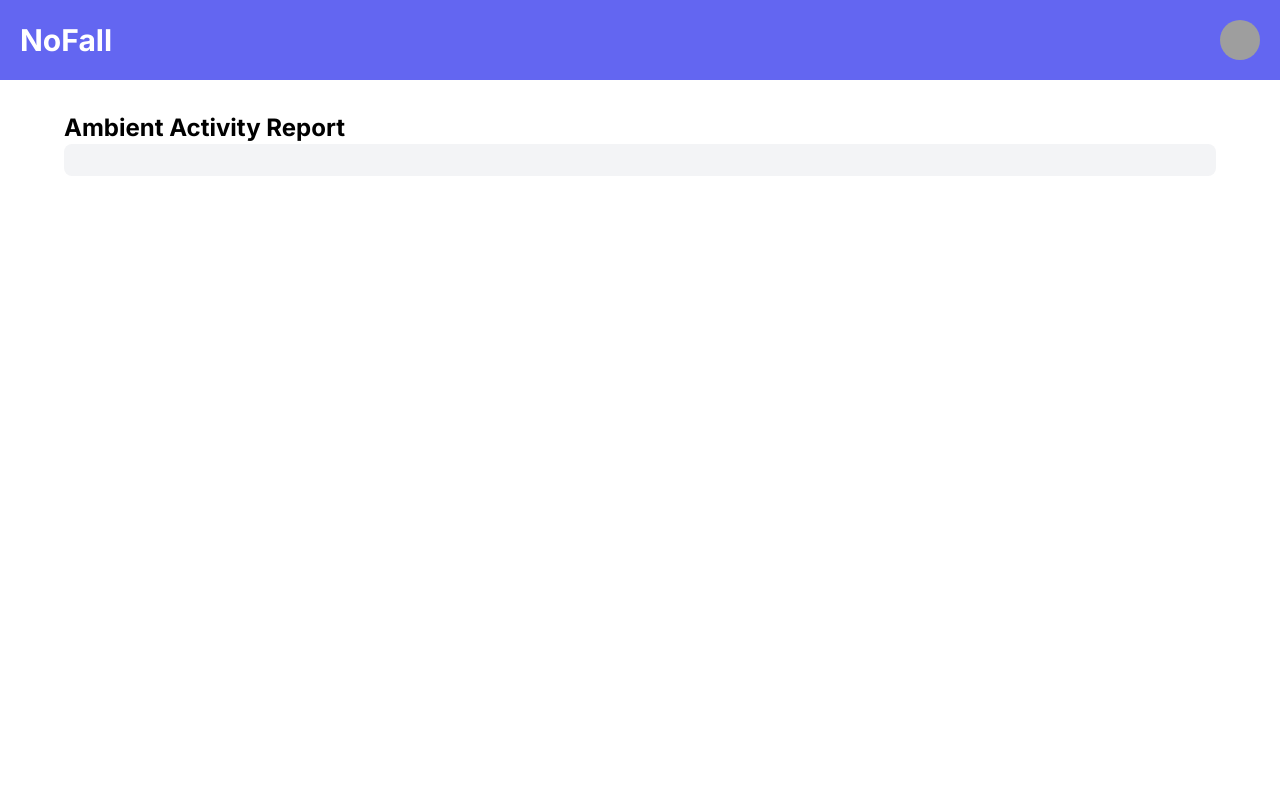
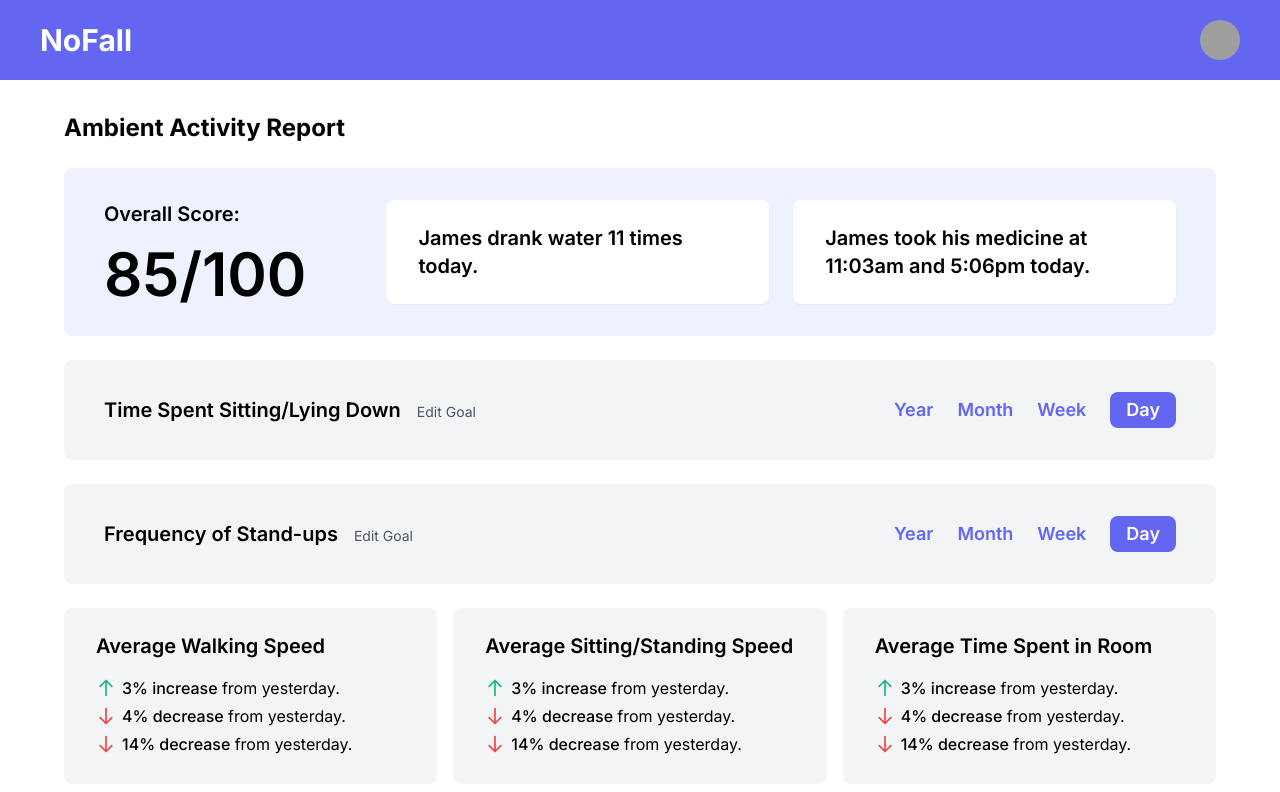
Before and after one commit to juliacamacho/nofall, a React (Create React App) app: page / in a window 1280 px wide. Shown: the top 792 px of the page. Built offline with nearby package versions, Linux system fonts and the light colour scheme; grey boxes are pictures that could not be loaded.

Commit message:
add ambient activity section of dashboard

```diff
--- /dev/null
+++ b/src/components/ActivityCard.js
@@ -0,0 +1,50 @@
+import React from "react";
+import { Link } from 'react-router-dom';
+
+const ActivityCard = (props) => {
+    return (
+        <div className="bg-gray-100 rounded-lg py-6 px-8">
+
+            <h1 className="text-xl font-semibold mb-4">{props.title}</h1>
+
+            <div className="flex items-center mb-1">
+                {(props.yesterday > 0) ?
+                <svg className="mr-1.5 h-5 w-5 text-green-500" xmlns="http://www.w3.org/2000/svg" fill="none" viewBox="0 0 24 24" stroke="currentColor">
+                    <path stroke-linecap="round" stroke-linejoin="round" stroke-width="2" d="M5 10l7-7m0 0l7 7m-7-7v18" />
+                </svg>
+                :
+                <svg className="mr-1.5 h-5 w-5 text-red-500" xmlns="http://www.w3.org/2000/svg" fill="none" viewBox="0 0 24 24" stroke="currentColor">
+                    <path stroke-linecap="round" stroke-linejoin="round" stroke-width="2" d="M19 14l-7 7m0 0l-7-7m7 7V3" />
+                </svg>}
+                <h2><span className="font-medium">{Math.abs(props.yesterday)}% {(props.yesterday > 0) ? "increase " : "decrease "}</span> from yesterday.</h2>
+            </div>
+
+            <div className="flex items-center mb-1">
+                {(props.lastWeek > 0) ?
+                <svg className="mr-1.5 h-5 w-5 text-green-500" xmlns="http://www.w3.org/2000/svg" fill="none" viewBox="0 0 24 24" stroke="currentColor">
+                    <path stroke-linecap="round" stroke-linejoin="round" stroke-width="2" d="M5 10l7-7m0 0l7 7m-7-7v18" />
+                </svg>
+                :
+                <svg className="mr-1.5 h-5 w-5 text-red-500" xmlns="http://www.w3.org/2000/svg" fill="none" viewBox="0 0 24 24" stroke="currentColor">
+                    <path stroke-linecap="round" stroke-linejoin="round" stroke-width="2" d="M19 14l-7 7m0 0l-7-7m7 7V3" />
+                </svg>}
+                <h2><span className="font-medium">{Math.abs(props.lastWeek)}% {(props.lastWeek > 0) ? "increase " : "decrease "}</span> from yesterday.</h2>
+            </div>
+
+            <div className="flex items-center mb-1">
+                {(props.lastMonth > 0) ?
+                <svg className="mr-1.5 h-5 w-5 text-green-500" xmlns="http://www.w3.org/2000/svg" fill="none" viewBox="0 0 24 24" stroke="currentColor">
+                    <path stroke-linecap="round" stroke-linejoin="round" stroke-width="2" d="M5 10l7-7m0 0l7 7m-7-7v18" />
+                </svg>
+                :
+                <svg className="mr-1.5 h-5 w-5 text-red-500" xmlns="http://www.w3.org/2000/svg" fill="none" viewBox="0 0 24 24" stroke="currentColor">
+                    <path stroke-linecap="round" stroke-linejoin="round" stroke-width="2" d="M19 14l-7 7m0 0l-7-7m7 7V3" />
+                </svg>}
+                <h2><span className="font-medium">{Math.abs(props.lastMonth)}% {(props.lastMonth > 0) ? "increase " : "decrease "}</span> from yesterday.</h2>
+            </div>
+
+        </div>
+    )
+}
+
+export default ActivityCard;
--- /dev/null
+++ b/src/components/ActivityGraph.js
@@ -0,0 +1,30 @@
+import React from "react";
+import { Link } from 'react-router-dom';
+
+const ActivityGraph = (props) => {
+    return (
+        <div className="bg-gray-100 rounded-lg py-8 px-10 mb-6">
+
+            <div className="flex justify-between items-center">
+
+                <div className="flex space-x-4 items-baseline">
+                    <h1 className="text-xl font-semibold">{props.title}</h1>
+                    <Link className="text-gray-600 hover:text-indigo-500 text-sm">Edit Goal</Link>
+                </div>
+
+                <div className="flex items-center space-x-6">
+                    <button className="text-lg font-semibold text-indigo-500 hover:text-indigo-400">Year</button>
+                    <button className="text-lg font-semibold text-indigo-500 hover:text-indigo-400">Month</button>
+                    <button className="text-lg font-semibold text-indigo-500 hover:text-indigo-400">Week</button>
+                    <button className="bg-indigo-500 rounded-lg py-1 px-4 text-lg font-semibold text-white">Day</button>
+                </div>
+
+            </div>
+
+            {/* graph here */}
+
+        </div>
+    )
+}
+
+export default ActivityGraph;
--- /dev/null
+++ b/src/components/ActivitySummary.js
@@ -0,0 +1,28 @@
+import React from "react";
+import { Link } from 'react-router-dom';
+
+const ActivitySummary = () => {
+    return (
+        <div className="bg-indigo-50 rounded-lg py-8 px-10 flex space-x-20 items-center mb-6">
+
+            <div>
+                <h1 className="text-xl font-semibold pb-4">Overall Score:</h1>
+                <h1 className="text-6xl font-semibold">85/100</h1>
+            </div>
+
+            <div className="grid grid-cols-2 gap-x-6">
+                <Link className="bg-white rounded-lg shadow-sm hover:shadow-md py-6 px-8">
+                    <h1 className="text-xl font-semibold">James drank water 11 times today.</h1>
+                </Link>
+
+                <Link className="bg-white rounded-lg shadow-sm hover:shadow-md py-6 px-8">
+                    <h1 className="text-xl font-semibold">James took his medicine at 11:03am and 5:06pm today.</h1>
+                </Link>
+            </div>
+
+
+        </div>
+    )
+}
+
+export default ActivitySummary;
--- a/src/components/Navbar.js
+++ b/src/components/Navbar.js
@@ -2,7 +2,7 @@ import React, {useState, useEffect } from "react";
 
 export default function Navbar(props) {
   return (
-      <div className="flex justify-between items-center bg-indigo-500 px-5 py-5">
+      <div className="flex justify-between items-center bg-indigo-500 px-10 py-5">
         <span className="inline-block align-middle text-white text-3xl font-bold">NoFall</span>
         <img src="https://cdn.discordapp.com/avatars/174610463655460865/d3c1a76626bf8b21b227f1309b6c58b2.png"
              className="rounded-full h-10 w-10"/>
--- a/src/pages/DashboardPage.js
+++ b/src/pages/DashboardPage.js
@@ -1,5 +1,10 @@
 import React from "react";
+import { Link } from 'react-router-dom';
+
 import Navbar from "../components/Navbar";
+import ActivityGraph from '../components/ActivityGraph'
+import ActivitySummary from '../components/ActivitySummary'
+import ActivityCard from '../components/ActivityCard'
 
 const DashboardPage = () => {
   return (
@@ -7,10 +12,15 @@ const DashboardPage = () => {
         <Navbar/>
         <div className="py-8 px-16">
 
-            <h1 className="text-2xl font-bold">Ambient Activity Report</h1>
+            <h1 className="text-2xl font-bold mb-6">Ambient Activity Report</h1>
+            <ActivitySummary />
+            <ActivityGraph title="Time Spent Sitting/Lying Down"/>
+            <ActivityGraph title="Frequency of Stand-ups"/>
 
-            <div className="bg-gray-100 rounded-lg py-4 px-4">
-
+            <div className="grid grid-cols-3 gap-x-4">
+                <ActivityCard title="Average Walking Speed" yesterday={3} lastWeek={-4} lastMonth={-14} />
+                <ActivityCard title="Average Sitting/Standing Speed" yesterday={3} lastWeek={-4} lastMonth={-14} />
+                <ActivityCard title="Average Time Spent in Room" yesterday={3} lastWeek={-4} lastMonth={-14} />
             </div>
 
         </div>
```
